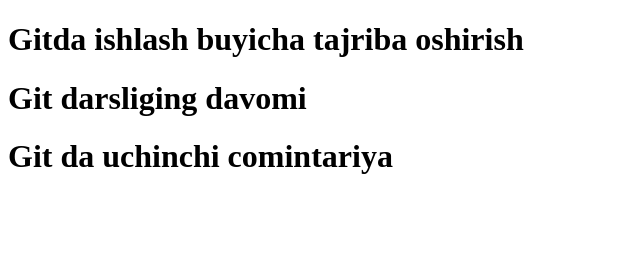
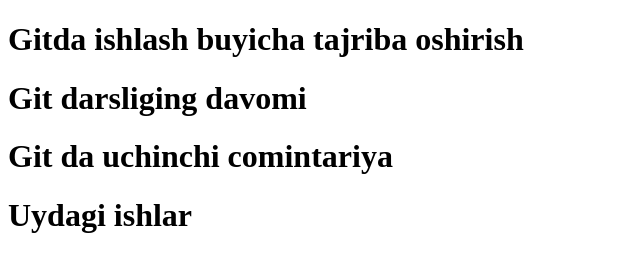
Before and after one commit to ORaxmatov/Gitpraktika, a plain HTML site: page index.html in a window 1280 px wide. Shown: the whole page, without its empty margins (0-640 px from the left). Drawn offline with Linux system fonts and the light colour scheme.

Commit message:
UYdagi comintariya

```diff
--- a/index.html
+++ b/index.html
@@ -9,5 +9,6 @@
   <h1>Gitda ishlash buyicha tajriba oshirish</h1>
   <h1>Git darsliging davomi</h1>
   <h1>Git da uchinchi comintariya</h1>
+  <h1>Uydagi ishlar</h1>
 </body>
 </html>
```
